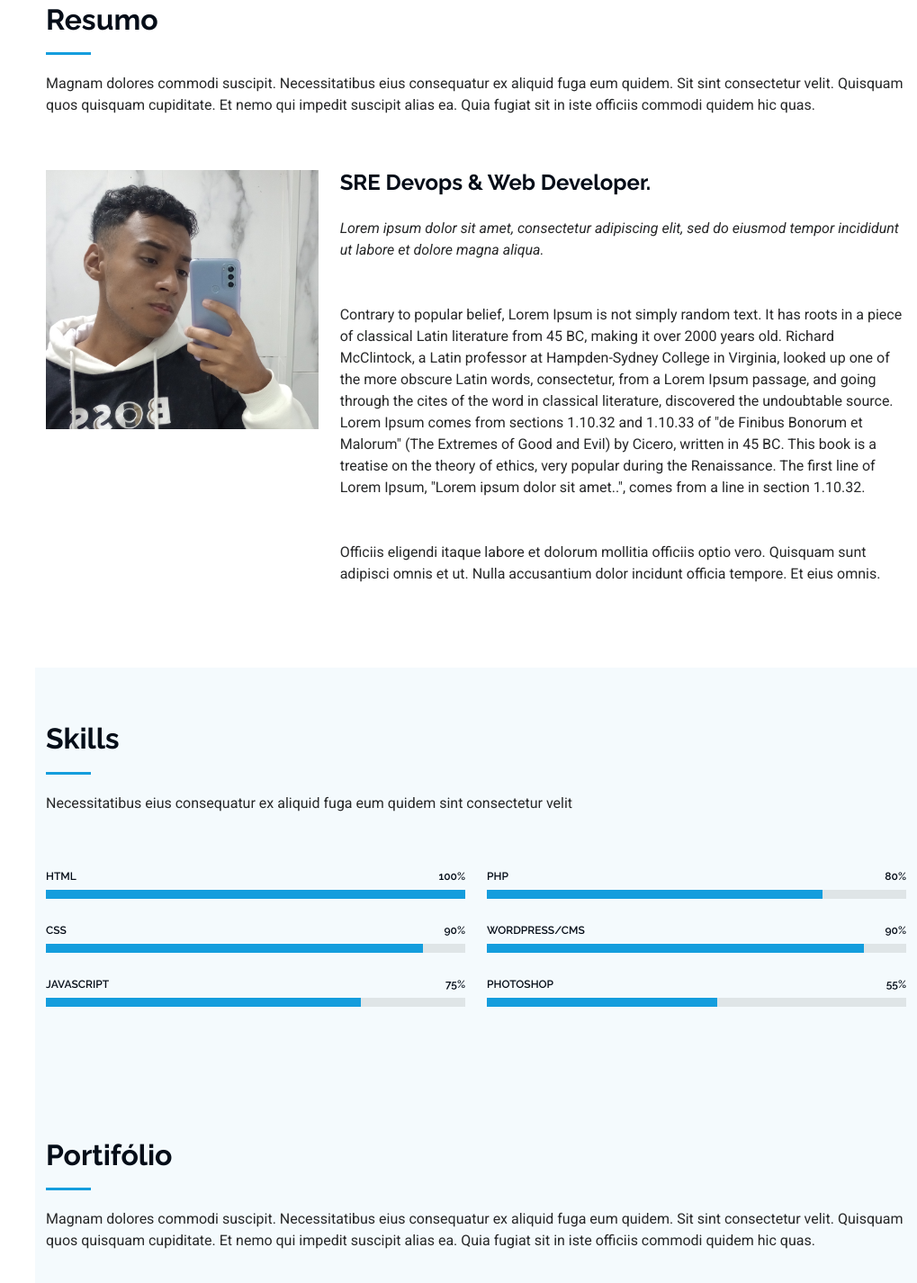
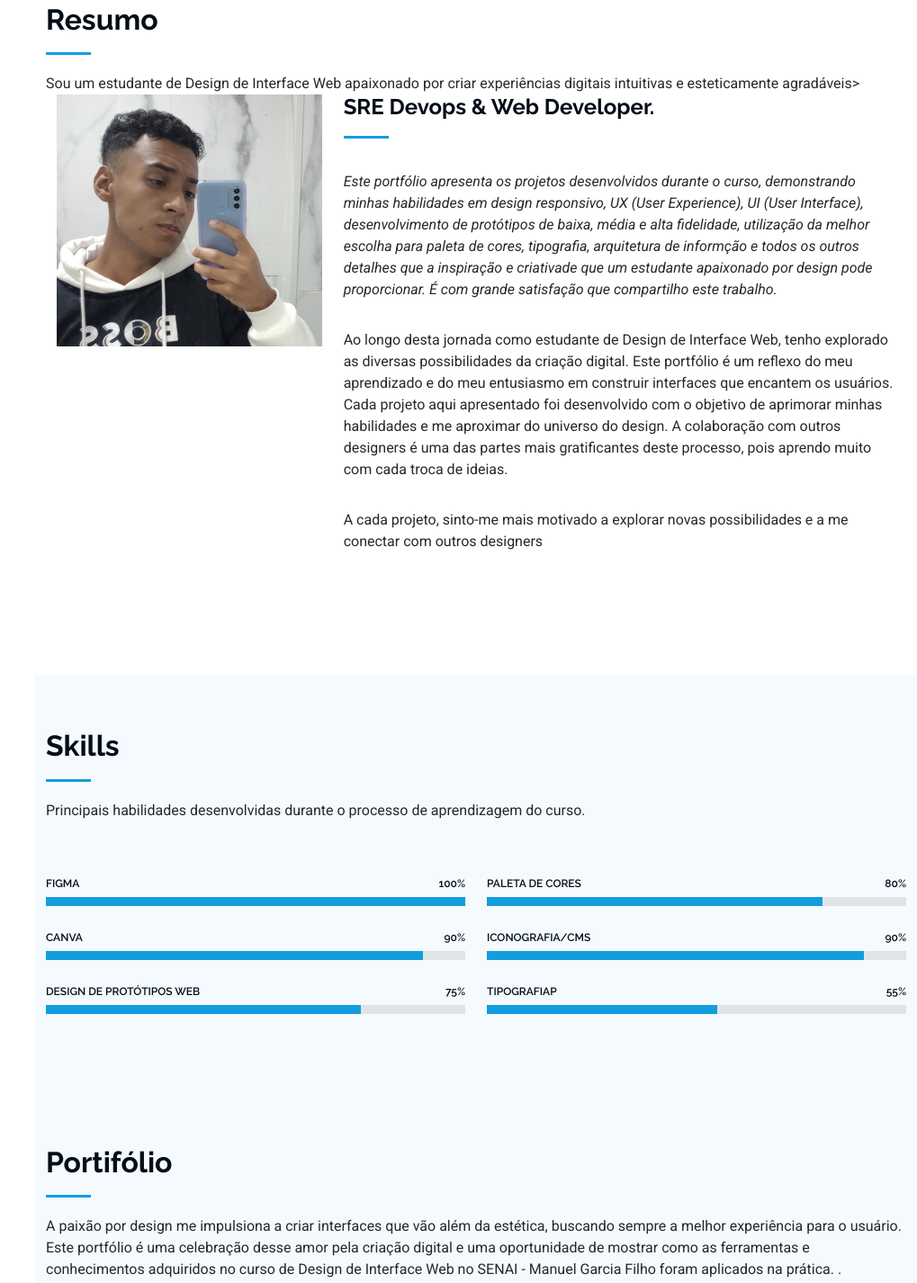
Before and after one commit to Gabriel-lima21/portifolio-3, a plain HTML site: page index.html in a window 1280 px wide. Shown: the part 857-2283 px from the top of the page at 90% size, without its empty margins (261-1280 px from the left). Drawn offline with Linux system fonts and the light colour scheme.

Commit message:
Update index.html

```diff
--- a/index.html
+++ b/index.html
@@ -71,7 +71,7 @@
 
       <div class="container" data-aos="fade-up" data-aos-delay="100">
         <h2>Gabriel Santos</h2>
-        <p><span class="typed" data-typed-items="Cloud computer, Treinamentos, Designer, Desenvolvedor ">Cloud Computer</span><span class="typed-cursor typed-cursor--blink" aria-hidden="true"></span><span class="typed-cursor typed-cursor--blink" aria-hidden="true"></span></p>
+        <p><span class="typed" data-typed-items="Cloud computer, Css, Designer, Canva, Figma ">Cloud Computer</span><span class="typed-cursor typed-cursor--blink" aria-hidden="true"></span><span class="typed-cursor typed-cursor--blink" aria-hidden="true"></span></p>
       </div>
 
     </section><!-- /Hero Section -->
@@ -82,8 +82,7 @@
       <!-- Section Title -->
       <div class="container section-title" data-aos="fade-up">
         <h2>Resumo</h2>
-        <p>Magnam dolores commodi suscipit. Necessitatibus eius consequatur ex aliquid fuga eum quidem. Sit sint consectetur velit. Quisquam quos quisquam cupiditate. Et nemo qui impedit suscipit alias ea. Quia fugiat sit in iste officiis commodi quidem hic quas.</p>
-      </div><!-- End Section Title -->
+        <p>Sou um estudante de Design de Interface Web apaixonado por criar experiências digitais intuitivas e esteticamente agradáveis><!-- End Section Title -->
 
       <div class="container" data-aos="fade-up" data-aos-delay="100">
 
@@ -94,17 +93,20 @@
           <div class="col-lg-8 content">
             <h2>SRE Devops &amp; Web Developer.</h2>
             <p class="fst-italic py-3">
-              Lorem ipsum dolor sit amet, consectetur adipiscing elit, sed do eiusmod tempor incididunt ut labore et dolore
-              magna aliqua.
+            Este portfólio apresenta os projetos desenvolvidos durante o curso, demonstrando minhas habilidades em design responsivo, UX (User Experience), UI (User Interface),
+           desenvolvimento de protótipos de baixa, média e alta fidelidade, utilização da melhor escolha para
+           paleta de cores, tipografia, arquitetura de informção e todos os outros detalhes que a inspiração e
+           criativade que um estudante apaixonado por design pode proporcionar.
+           É com grande satisfação que compartilho este trabalho.
             </p>
             <p class="py-3">
-              Contrary to popular belief, Lorem Ipsum is not simply random text.
-              It has roots in a piece of classical Latin literature from 45 BC, making it over 2000 years old. Richard McClintock, a Latin professor at Hampden-Sydney College in Virginia, looked up one of the more obscure Latin words, consectetur, from a Lorem Ipsum passage, and going through the cites of the word in classical literature, discovered the undoubtable source. Lorem Ipsum comes from sections 1.10.32 and 1.10.33 of "de Finibus Bonorum et Malorum" (The Extremes of Good and Evil) by Cicero, written in 45 BC. This book is a treatise on the theory of ethics, very popular during the Renaissance. The first line of Lorem Ipsum, "Lorem ipsum dolor sit amet..", comes from a line in section 1.10.32.
+             Ao longo desta jornada como estudante de Design de Interface Web, tenho explorado as diversas possibilidades da criação digital. Este portfólio é um reflexo do meu aprendizado e do meu entusiasmo em construir interfaces que encantem os usuários. Cada projeto aqui apresentado foi desenvolvido com o objetivo de aprimorar minhas habilidades e me aproximar do universo do design. A colaboração com outros designers é uma das partes mais gratificantes deste processo, pois aprendo muito com cada troca de ideias.
+
             </p>
 
             <p class="py-3">
-              Officiis eligendi itaque labore et dolorum mollitia officiis optio vero. Quisquam sunt adipisci omnis et ut. Nulla accusantium dolor incidunt officia tempore. Et eius omnis.
-           </p>
+         A cada projeto, sinto-me mais motivado a explorar novas possibilidades e a me conectar com outros designers
+
           </div>
         </div>
 
@@ -119,7 +121,7 @@
       <!-- Section Title -->
       <div class="container section-title" data-aos="fade-up">
         <h2>Skills</h2>
-        <p>Necessitatibus eius consequatur ex aliquid fuga eum quidem sint consectetur velit</p>
+        <p>Principais habilidades desenvolvidas durante o processo de aprendizagem do curso.</p>
       </div><!-- End Section Title -->
 
       <div class="container" data-aos="fade-up" data-aos-delay="100">
@@ -129,21 +131,21 @@
           <div class="col-lg-6">
 
             <div class="progress">
-              <span class="skill"><span>HTML</span> <i class="val">100%</i></span>
+              <span class="skill"><span>Figma</span> <i class="val">100%</i></span>
               <div class="progress-bar-wrap">
                 <div class="progress-bar" role="progressbar" aria-valuenow="100" aria-valuemin="0" aria-valuemax="100"></div>
               </div>
             </div><!-- End Skills Item -->
 
             <div class="progress">
-              <span class="skill"><span>CSS</span> <i class="val">90%</i></span>
+              <span class="skill"><span>Canva</span> <i class="val">90%</i></span>
               <div class="progress-bar-wrap">
                 <div class="progress-bar" role="progressbar" aria-valuenow="90" aria-valuemin="0" aria-valuemax="100"></div>
               </div>
             </div><!-- End Skills Item -->
 
             <div class="progress">
-              <span class="skill"><span>JavaScript</span> <i class="val">75%</i></span>
+              <span class="skill"><span>Design de protótipos web</span> <i class="val">75%</i></span>
               <div class="progress-bar-wrap">
                 <div class="progress-bar" role="progressbar" aria-valuenow="75" aria-valuemin="0" aria-valuemax="100"></div>
               </div>
@@ -154,21 +156,22 @@
           <div class="col-lg-6">
 
             <div class="progress">
-              <span class="skill"><span>PHP</span> <i class="val">80%</i></span>
+              <span class="skill"><span>Paleta de cores</span> <i class="val">80%</i></span>
               <div class="progress-bar-wrap">
                 <div class="progress-bar" role="progressbar" aria-valuenow="80" aria-valuemin="0" aria-valuemax="100"></div>
               </div>
             </div><!-- End Skills Item -->
 
             <div class="progress">
-              <span class="skill"><span>WordPress/CMS</span> <i class="val">90%</i></span>
+              <span class="skill"><span>
+Iconografia/CMS</span> <i class="val">90%</i></span>
               <div class="progress-bar-wrap">
                 <div class="progress-bar" role="progressbar" aria-valuenow="90" aria-valuemin="0" aria-valuemax="100"></div>
               </div>
             </div><!-- End Skills Item -->
 
             <div class="progress">
-              <span class="skill"><span>Photoshop</span> <i class="val">55%</i></span>
+              <span class="skill"><span>Tipografiap</span> <i class="val">55%</i></span>
               <div class="progress-bar-wrap">
                 <div class="progress-bar" role="progressbar" aria-valuenow="55" aria-valuemin="0" aria-valuemax="100"></div>
               </div>
@@ -190,7 +193,8 @@
       <!-- Section Title -->
       <div class="container section-title" data-aos="fade-up">
         <h2>Portifólio</h2>
-        <p>Magnam dolores commodi suscipit. Necessitatibus eius consequatur ex aliquid fuga eum quidem. Sit sint consectetur velit. Quisquam quos quisquam cupiditate. Et nemo qui impedit suscipit alias ea. Quia fugiat sit in iste officiis commodi quidem hic quas.</p>
+        <p>A paixão por design me impulsiona a criar interfaces que vão além da estética, buscando sempre a melhor experiência para o usuário. Este portfólio é uma celebração desse amor pela criação digital e uma oportunidade de mostrar como as ferramentas e conhecimentos adquiridos no curso de Design de Interface Web no SENAI - Manuel Garcia Filho foram aplicados na prática.
+        .</p>
       </div><!-- End Section Title -->
 
       <div class="container">
@@ -367,7 +371,7 @@
       <!-- Section Title -->
       <div class="container section-title" data-aos="fade-up">
         <h2>Contato</h2>
-        <p>Necessitatibus eius consequatur ex aliquid fuga eum quidem sint consectetur velit</p>
+        <p>Entre em contato para solicitações de networking e desenvolvimento de projetos</p>
       </div><!-- End Section Title -->
 
       <div class="container" data-aos="fade-up" data-aos-delay="100">
@@ -453,7 +457,7 @@
 
     <div class="container">
       <div class="copyright text-center ">
-        <p>© <span>Copyright</span> <strong class="px-1 sitename">Gustavo Tavares</strong></p>
+        <p>© <span>Copyright</span> <strong class="px-1 sitename">Gabriel Santos</strong></p>
       </div>
 
     </div>
```
